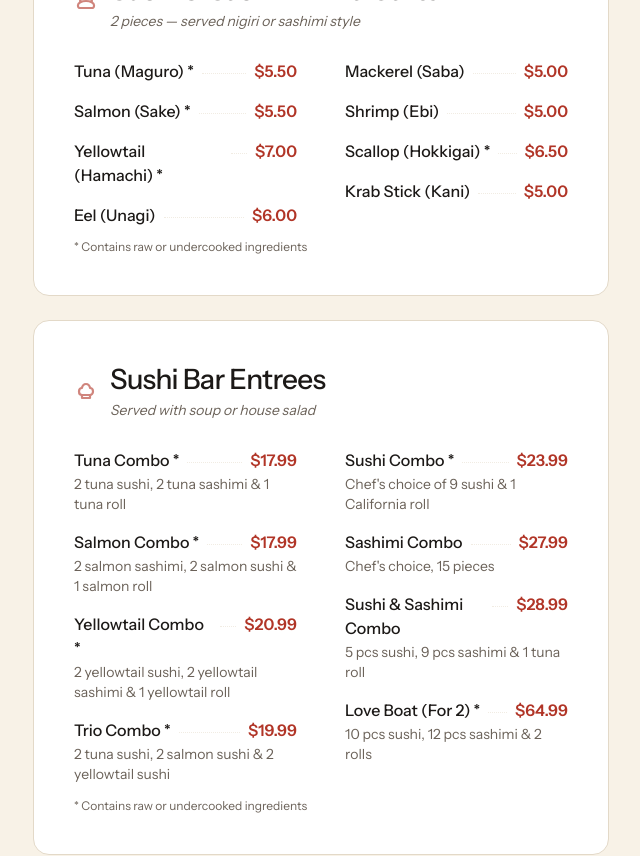
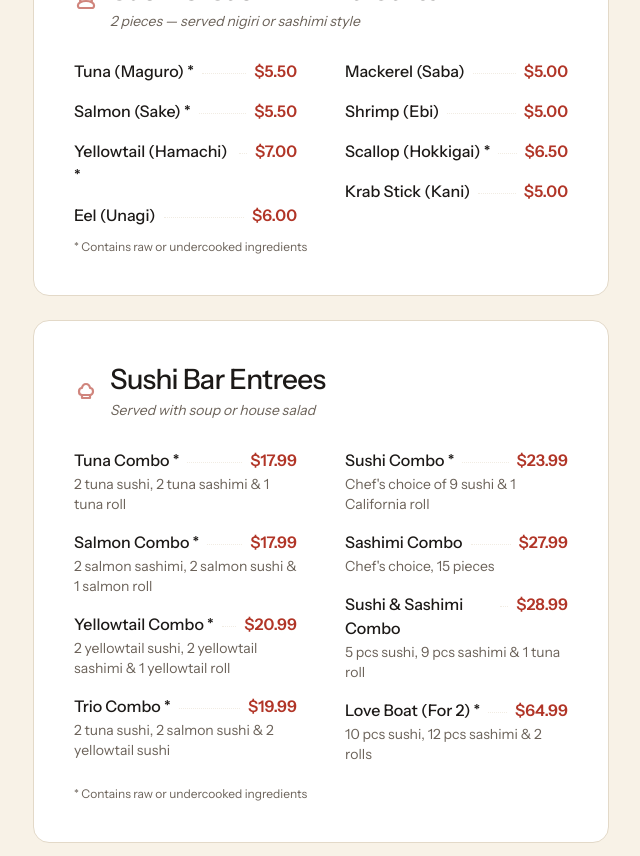
Before and after one commit to Kevinli7673/Fujiyama-Website, a Next.js app: page /menu in a window 1280 px wide. Shown: the part 1440-2296 px from the top of the page, without its empty margins (319-959 px from the left). Built offline with nearby package versions, Linux system fonts and the light colour scheme.

Commit message:
Fix prices clipped on mobile menu cards
Remove overflow-hidden from cards (was clipping prices off-screen).
Add min-w-0 to item names so flex can shrink them on narrow viewports,
keeping prices always visible.

```diff
--- a/src/app/menu/page.tsx
+++ b/src/app/menu/page.tsx
@@ -497,8 +497,8 @@ function ItemRow({ item }: { item: MenuItem }) {
   return (
     <div className="mb-4">
       <div className="flex items-baseline gap-2">
-        <p className="font-medium text-ink">{item.name}</p>
-        <span className="min-w-4 flex-1 translate-y-[-3px] border-b border-dotted border-line/50" />
+        <p className="min-w-0 font-medium text-ink">{item.name}</p>
+        <span className="min-w-2 flex-1 translate-y-[-3px] border-b border-dotted border-line/50" />
         <p className="shrink-0 whitespace-nowrap font-semibold text-primary">
           {item.price}
         </p>
@@ -545,7 +545,7 @@ function StandardCard({ category }: { category: MenuCategory }) {
   return (
     <div
       id={category.id}
-      className="scroll-mt-28 overflow-hidden rounded-2xl border border-line bg-white p-5 sm:p-7 md:p-10"
+      className="scroll-mt-28 rounded-2xl border border-line bg-white p-5 sm:p-7 md:p-10"
     >
       <div className="flex items-center gap-3">
         {/* eslint-disable-next-line @next/next/no-img-element */}
@@ -629,8 +629,8 @@ function DrinkItemRow({ item }: { item: MenuItem }) {
   return (
     <div className="mb-3">
       <div className="flex items-baseline gap-2">
-        <p className="font-medium text-paper/90">{item.name}</p>
-        <span className="min-w-3 flex-1 translate-y-[-3px] border-b border-dotted border-paper/20" />
+        <p className="min-w-0 font-medium text-paper/90">{item.name}</p>
+        <span className="min-w-2 flex-1 translate-y-[-3px] border-b border-dotted border-paper/20" />
         <p className="shrink-0 whitespace-nowrap font-semibold text-paper">
           {item.price}
         </p>
@@ -645,7 +645,7 @@ function DrinkItemRow({ item }: { item: MenuItem }) {
 function DrinksSection() {
   return (
     <section
-      className="scroll-mt-28 overflow-hidden rounded-2xl bg-[#3a332d] px-5 py-8 sm:px-7 sm:py-10 md:px-10 md:py-12"
+      className="scroll-mt-28 rounded-2xl bg-[#3a332d] px-5 py-8 sm:px-7 sm:py-10 md:px-10 md:py-12"
     >
       <div className="mb-10 text-center">
         <h2 className="text-3xl font-medium tracking-tight text-paper md:text-4xl">
```
